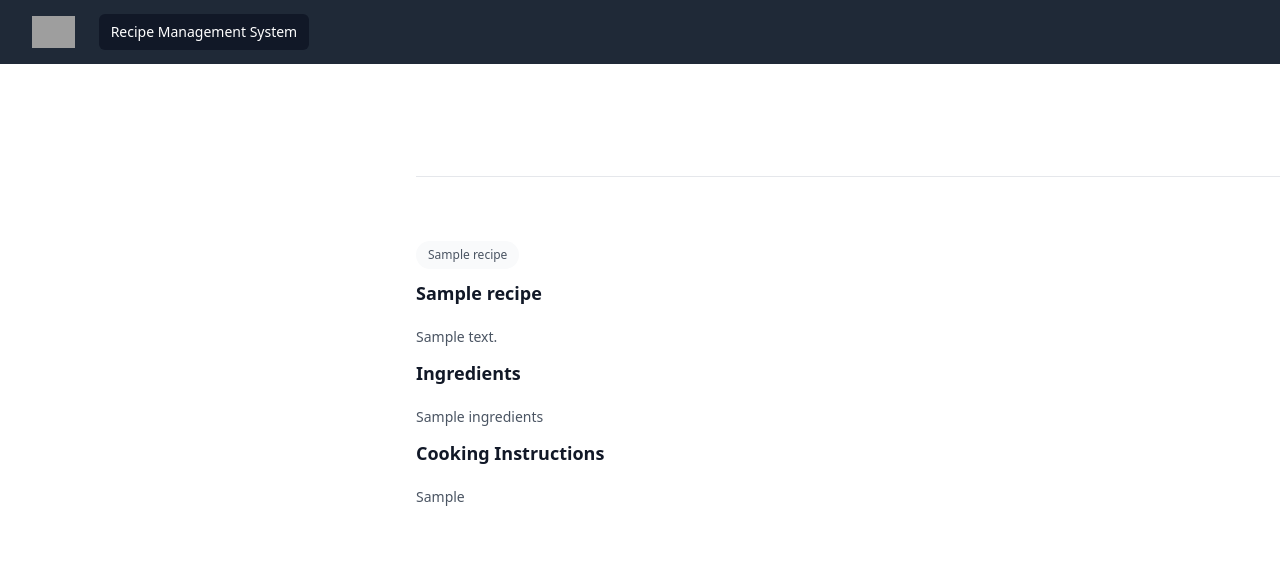
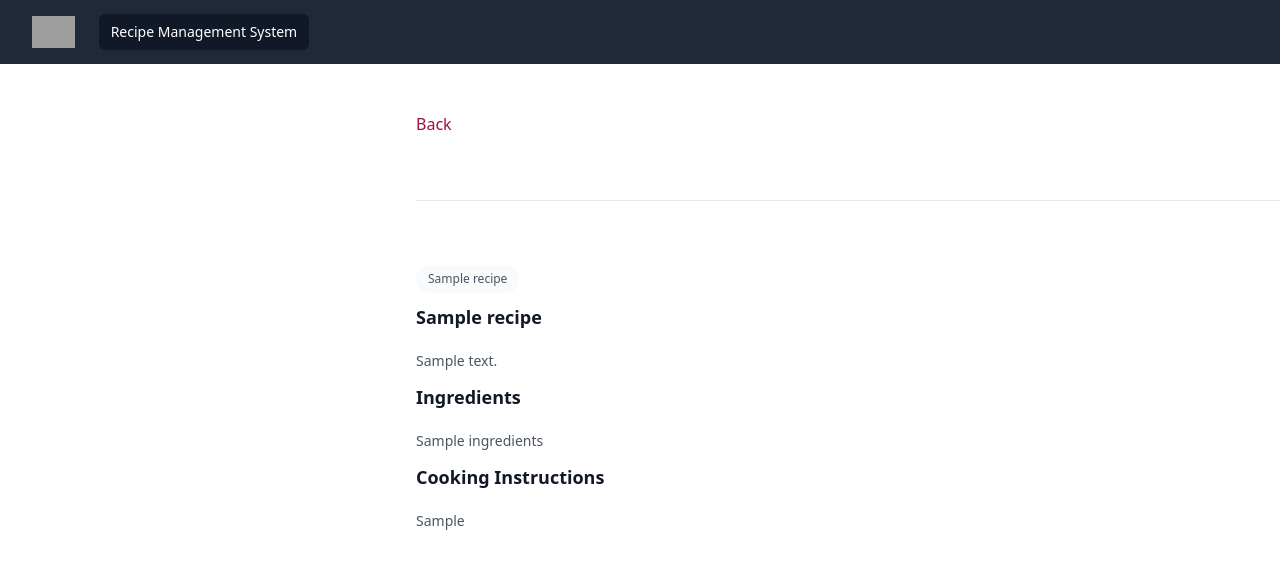
Before and after one commit to mashm3ll0w/recipe-management, a Django app: template recipemgmt/templates/recipe.html in a window 1280 px wide; the page is wider, and only the part inside the window is pictured. Shown: the top 569 px of that part. Run offline with Django 5.2, Linux system fonts and the light colour scheme; the template is opened without the code that fills it: most values are stand-ins (such as "Sample title", 1, 10 or a date in 2020); some libraries are stand-ins or nearby versions; grey boxes are pictures that could not be loaded.

Commit message:
tweaked the single recipe view

```diff
--- a/recipemgmt/templates/recipe.html
+++ b/recipemgmt/templates/recipe.html
@@ -1,8 +1,9 @@
 {% extends "layout.html" %} {% block body %}
 <div class="bg-white py-2">
   <div class="mx-auto max-w-7xl px-6 lg:px-8">
+    <button type="button" class='cursor-pointer text-rose-800 underline-offset-1'><a href={% url 'recipes' %}>Back</a></button>
     <div
-      class="mx-auto mt-10 grid max-w-2xl grid-cols-1 gap-x-8 gap-y-16 border-t border-gray-200 pt-10 sm:mt-16 sm:pt-16 lg:mx-0 lg:max-w-none lg:grid-cols-3"
+    class="mx-auto mt-10 grid max-w-2xl grid-cols-1 gap-x-8 gap-y-16 border-t border-gray-200 pt-10 sm:mt-16 sm:pt-16 lg:mx-0 lg:max-w-none lg:grid-cols-3"
     >
       <article class="flex max-w-xl flex-col items-start justify-between">
         <div class="flex items-center gap-x-4 text-xs">
```
